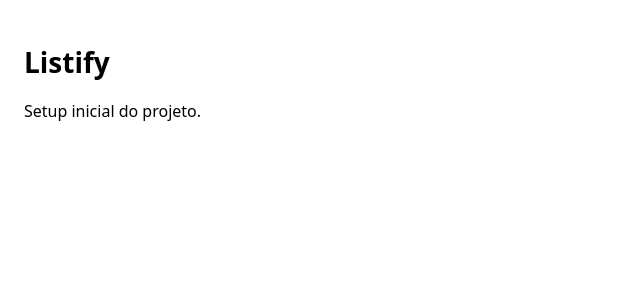
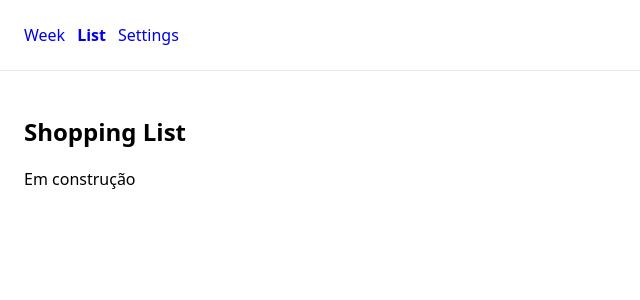
Before and after one commit to felipedev90/listify, a React (Vite) app: page /list in a window 1280 px wide. Shown: the top 300 px of the page, without its empty margins (0-640 px from the left). Built offline with nearby package versions, Linux system fonts and the light colour scheme.

Commit message:
feat: add routing and basic navigation

```diff
--- a/package.json
+++ b/package.json
@@ -11,7 +11,8 @@
   },
   "dependencies": {
     "react": "^19.2.0",
-    "react-dom": "^19.2.0"
+    "react-dom": "^19.2.0",
+    "react-router-dom": "^7.13.0"
   },
   "devDependencies": {
     "@eslint/js": "^9.39.1",
--- a/src/App.tsx
+++ b/src/App.tsx
@@ -1,10 +1,13 @@
-import styles from "./App.module.css";
+import { BrowserRouter } from "react-router-dom";
+// import styles from "./App.module.css";
+import { Header } from "./components/Header/Header";
+import { AppRoutes } from "./app/routes";
 
 export function App() {
   return (
-    <main style={{ padding: 24 }}>
-      <h1 className={styles.title}>Listify</h1>
-      <p>Setup inicial do projeto.</p>
-    </main>
+    <BrowserRouter>
+      <Header />
+      <AppRoutes />
+    </BrowserRouter>
   );
 }
--- /dev/null
+++ b/src/app/routes.tsx
@@ -0,0 +1,18 @@
+import { Navigate, Route, Routes } from "react-router-dom";
+import { WeekPage } from "../pages/WeekPage/WeekPage";
+import { ListPage } from "../pages/ListPage/ListPage";
+import { SettingPage } from "../pages/SettingsPage/SettingsPage";
+
+export function AppRoutes() {
+  return (
+    <Routes>
+      {/* path="/" = rota inicial (home) - Quando a URL é exatamente a raiz do app (/), você quer definir qual é a “página padrão”.*/}
+      <Route path="/" element={<Navigate to="/week" replace />} /> <Route />
+      <Route path="/week" element={<WeekPage />} />
+      <Route path="/list" element={<ListPage />} />
+      <Route path="/settings" element={<SettingPage />} />
+      <Route path="/" element={<Navigate to="/week" replace />} />
+      {/* path="*" = “pega tudo” (fallback / 404) - Quando a URL não bate com nenhuma rota existente, você precisa decidir o que fazer.*/}
+    </Routes>
+  );
+}
--- /dev/null
+++ b/src/components/Header/Header.tsx
@@ -0,0 +1,25 @@
+import { NavLink } from "react-router-dom";
+
+export function Header() {
+  const linkStyle = ({ isActive }: { isActive: boolean }) => ({
+    marginRight: 12,
+    textDecoration: "none",
+    fontWeight: isActive ? 700 : 400,
+  });
+
+  return (
+    <header style={{ padding: 24, borderBottom: "1px solid #eaeaea" }}>
+      <nav>
+        <NavLink to="/week" style={linkStyle}>
+          Week
+        </NavLink>
+        <NavLink to="/list" style={linkStyle}>
+          List
+        </NavLink>
+        <NavLink to="/settings" style={linkStyle}>
+          Settings
+        </NavLink>
+      </nav>
+    </header>
+  );
+}
--- /dev/null
+++ b/src/pages/ListPage/ListPage.tsx
@@ -0,0 +1,8 @@
+export function ListPage() {
+  return (
+    <main style={{ padding: 24 }}>
+      <h2>Shopping List</h2>
+      <p>Em construção</p>
+    </main>
+  );
+}
--- /dev/null
+++ b/src/pages/SettingsPage/SettingsPage.tsx
@@ -0,0 +1,8 @@
+export function SettingPage() {
+  return (
+    <main style={{ padding: 24 }}>
+      <h2>Settings</h2>
+      <p>Em construção</p>
+    </main>
+  );
+}
--- /dev/null
+++ b/src/pages/WeekPage/WeekPage.tsx
@@ -0,0 +1,8 @@
+export function WeekPage() {
+  return (
+    <main style={{ padding: 24 }}>
+      <h2>Weekly Overview</h2>
+      <p>Em construção.</p>
+    </main>
+  );
+}
```
Also changed, not shown: 1 other file (tests, documents, lock files or other folders).
